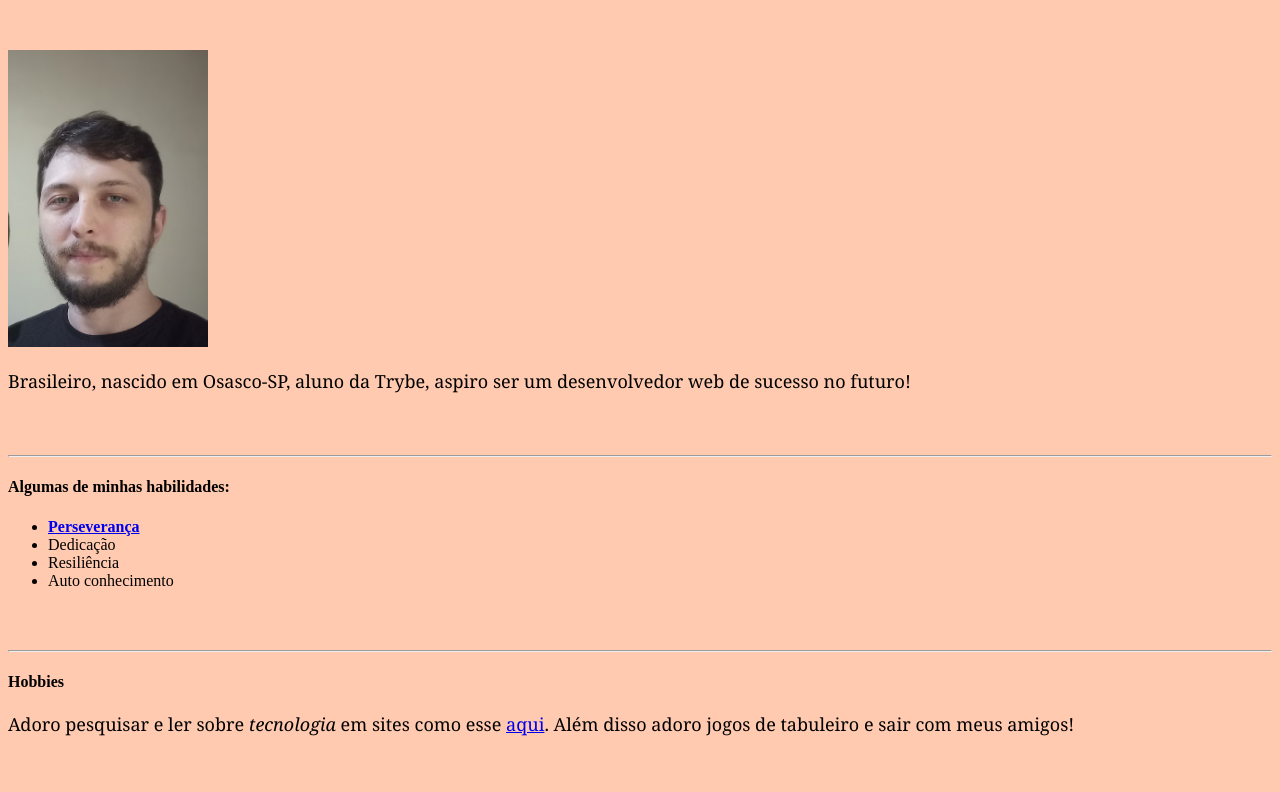
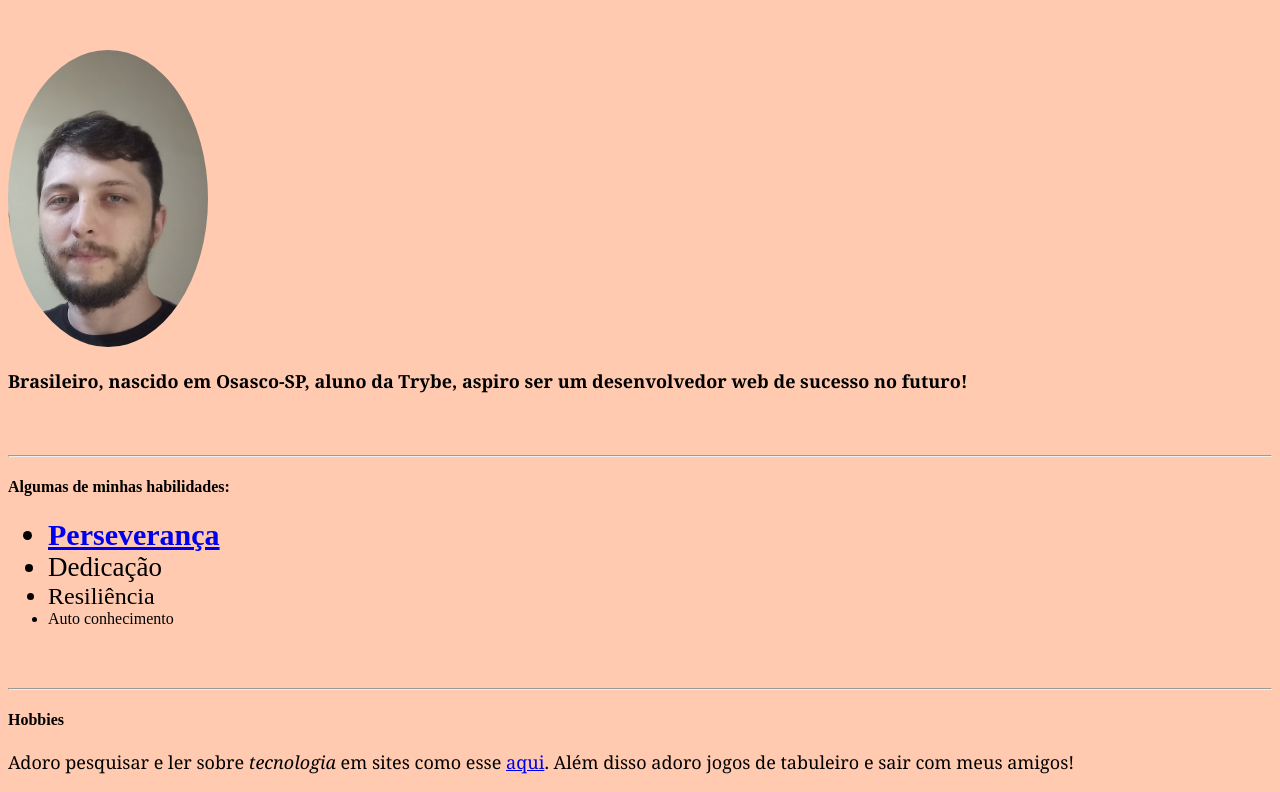
Before and after one commit to vinicius-shk/vinicius-shk.github.io, a plain HTML site: page index.html in a window 1280 px wide. Shown: the part 424-1216 px from the top of the page. Before the commit the page ends 1178 px from the top, so only its background shows below. Drawn offline with Linux system fonts and the light colour scheme; a web font is replaced by a local one.

Commit message:
Adiciona tamanhos de fonta para lista e estiliza formato da foto

```diff
--- a/index.html
+++ b/index.html
@@ -22,6 +22,26 @@
             font-family: Georgia, 'Times New Roman', Times, serif;
             font-size: 18px;
         }
+        #Sobre-mim {
+            font-weight: 600;
+        }
+        img {
+            border-radius: 70%;
+            text-align: center;
+        }
+        .clista1 {
+            font-size: 30px;
+        }
+        .clista2 {
+            font-size: 27px;
+        }
+        .clista3 {
+            font-size: 24px;
+        }
+        .clista4 {
+            font-size: 21px;
+        }
+
     </style>
 </head>
 
@@ -63,10 +83,10 @@
     </h4>
 
     <ul>
-        <li><strong> <a href="#foto-vini"> Perseverança </a> </strong></li>
-        <li>Dedicação</li>
-        <li>Resiliência</li>
-        <li>Auto conhecimento</li>
+        <li class="clista1"><strong> <a href="#foto-vini"> Perseverança </a> </strong></li>
+        <li class="clista2">Dedicação</li>
+        <li class="clista3">Resiliência</li>
+        <li class="clsita4">Auto conhecimento</li>
     </ul>
 
 <br><br>
```
